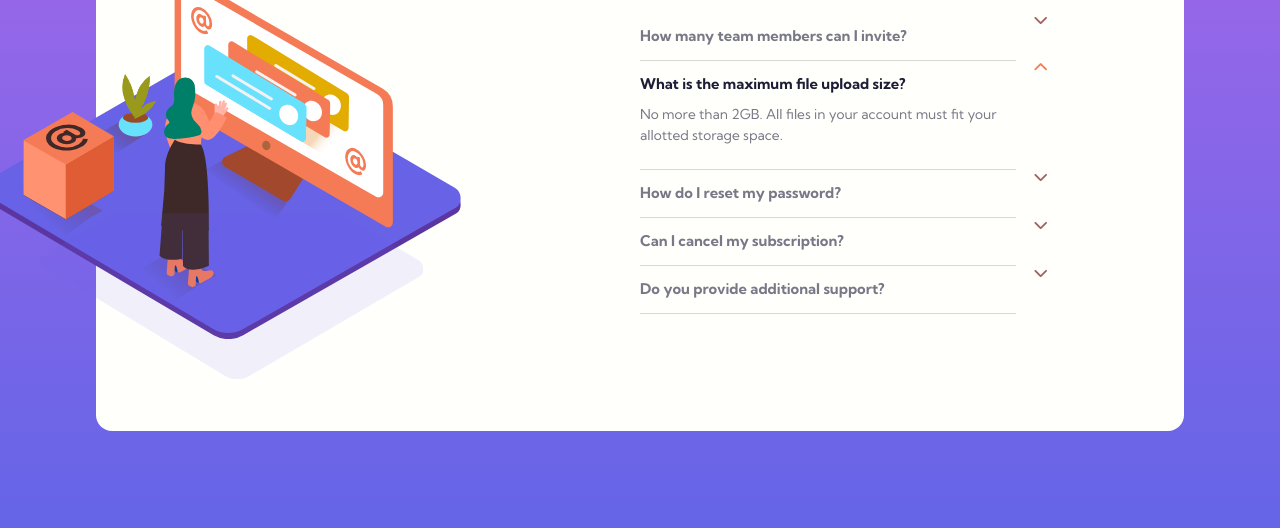
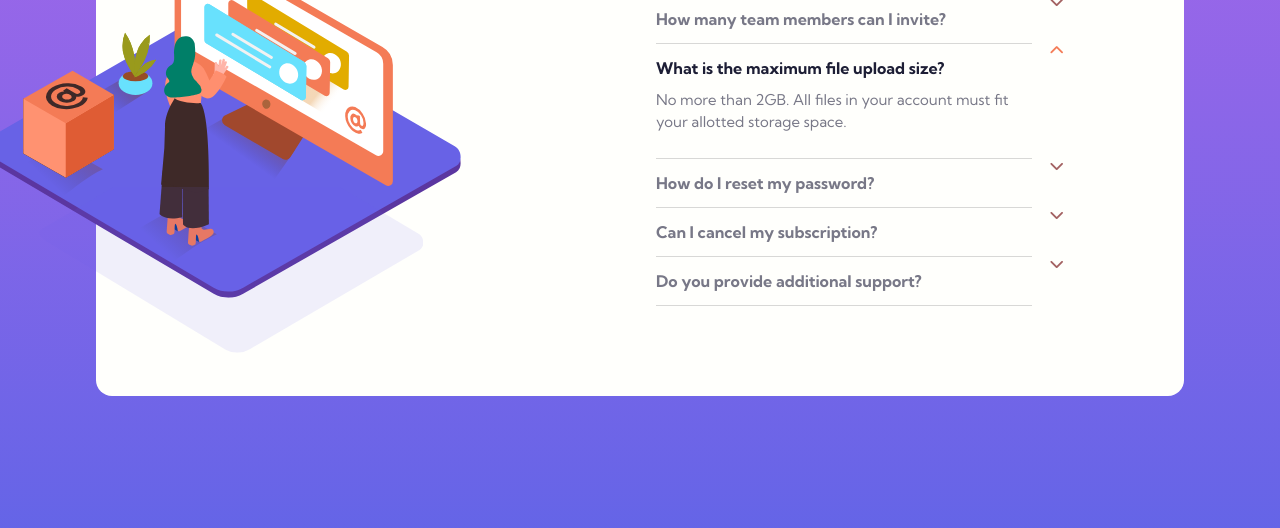
Before and after one commit to David-ETV/faq-accordion-card, a plain HTML site: page index.html in a window 1280 px wide. Shown: the part 272-800 px from the top of the page. Drawn offline with Linux system fonts and the light colour scheme.

Commit message:
label-dentro-delabel-quitado

```diff
--- a/index.html
+++ b/index.html
@@ -40,9 +40,9 @@
             <input type="radio" name="my-input" id="q-2" />
             <label for="q-2"
               ><span class="ask">How many team members can I invite?</span
-              ><label for="q-2" class="bnt-down"
-                ><i class="fas fa-chevron-down bnt-dow"></i></label
               ></label>
+              <label for="q-2" class="bnt-down"
+                ><i class="fas fa-chevron-down bnt-dow"></i></label>
             <label for="other" class="btn-up"
               ><i class="fas fa-chevron-up"></i
             ></label>
@@ -58,9 +58,9 @@
             <input type="radio" name="my-input" id="q-1" checked />
             <label for="q-1"
               ><span class="ask">What is the maximum file upload size?</span
-              ><label for="q-1"
-                ><i class="fas fa-chevron-down bnt-dow"></i></label
               ></label>
+              <label for="q-1"
+                ><i class="fas fa-chevron-down bnt-dow"></i></label>
             <label for="other" class="btn-up"
               ><i class="fas fa-chevron-up btn-up"></i
             ></label>
@@ -76,9 +76,8 @@
             <input type="radio" name="my-input" id="q-3" />
             <label for="q-3"
               ><span class="ask">How do I reset my password?</span
-              ><label for="q-3"
-                ><i class="fas fa-chevron-down bnt-dow"></i></label
               ></label>
+              <label for="q-3"><i class="fas fa-chevron-down bnt-dow"></i></label>
             <label for="other" class="btn-up"
               ><i class="fas fa-chevron-up btn-up"></i
             ></label>
@@ -94,9 +93,8 @@
             <input type="radio" name="my-input" id="q-4" />
             <label for="q-4"
               ><span class="ask">Can I cancel my subscription?</span
-              ><label for="q-4"
-                ><i class="fas fa-chevron-down bnt-dow"></i></label
               ></label>
+              <label for="q-4"><i class="fas fa-chevron-down bnt-dow"></i></label>
             <label for="other" class="btn-up"
               ><i class="fas fa-chevron-up btn-up"></i
             ></label>
@@ -112,9 +110,8 @@
             <input type="radio" name="my-input" id="q-5" />
             <label for="q-5"
               ><span class="ask">Do you provide additional support?</span
-              ><label for="q-5"
-                ><i class="fas fa-chevron-down bnt-dow"></i></label
               ></label>
+              <label for="q-5"><i class="fas fa-chevron-down bnt-dow"></i></label>
             <label for="other" class="btn-up"
               ><i class="fas fa-chevron-up btn-up"></i
             ></label>
--- a/style.css
+++ b/style.css
@@ -344,17 +344,18 @@ input {
   section {
     max-width: 65rem;
     grid-template-columns: 1fr 1fr;
+    max-height: 29rem;
   }
   .woman {
     width: 30rem;
-    transform: translate(-29%, 33%);
+    transform: translate(-29%, 12%);
   }
   .texto {
-    font-size: calc(0.5em + 0.6vw);
+    font-size: calc(0.6em + 0.6vw);
     width: 100%;
   }
   .ask {
-    font-size: calc(0.7em + 0.5vw);
+    font-size: calc(0.7em + 0.6vw);
     font-weight: bold;
   }
   .title {
@@ -363,7 +364,10 @@ input {
   .question {
     margin-right: 5rem;
   }
+  .questions{
+    transform: translate(1rem, -3rem);
+  }
   .shadown {
-    transform: translate(-21%, -1%);
+    transform: translate(-21%, -38%);
   }
 }
```
Lines whose indentation alone changed are shown as unchanged.
